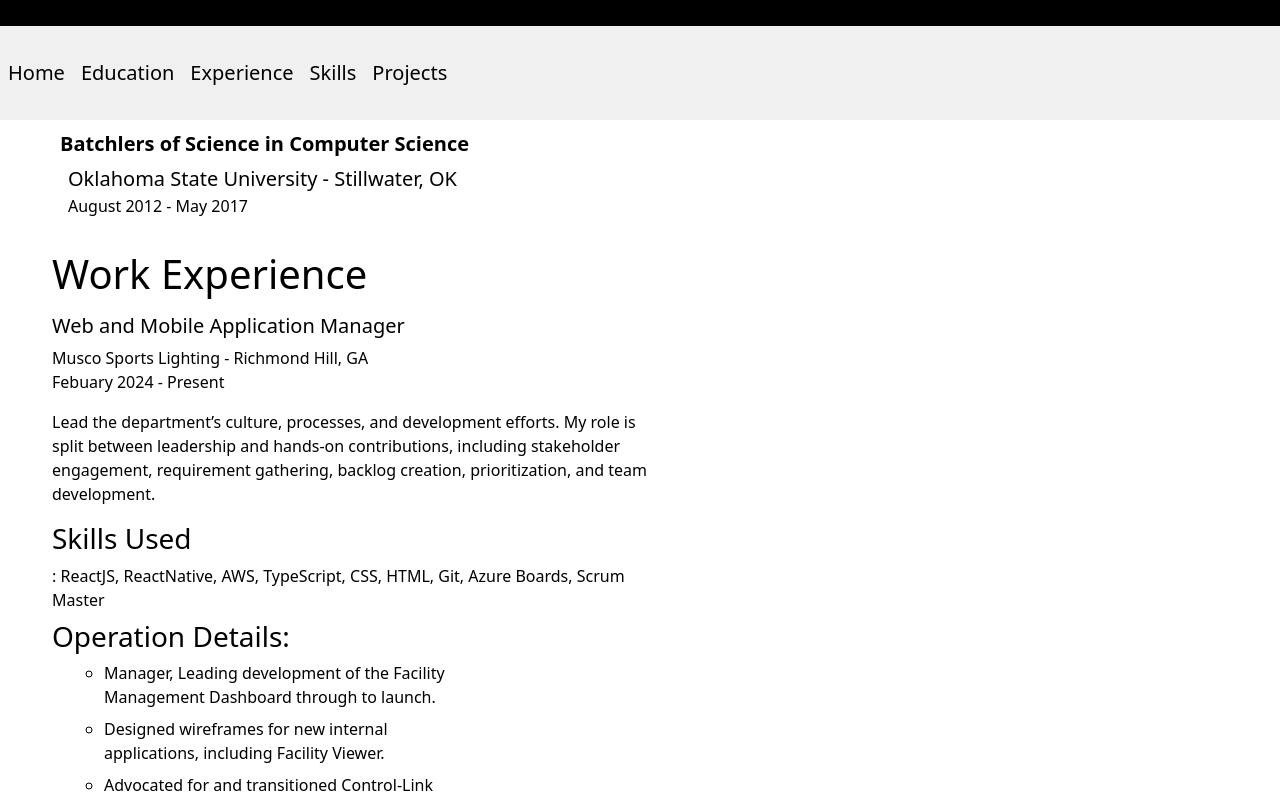
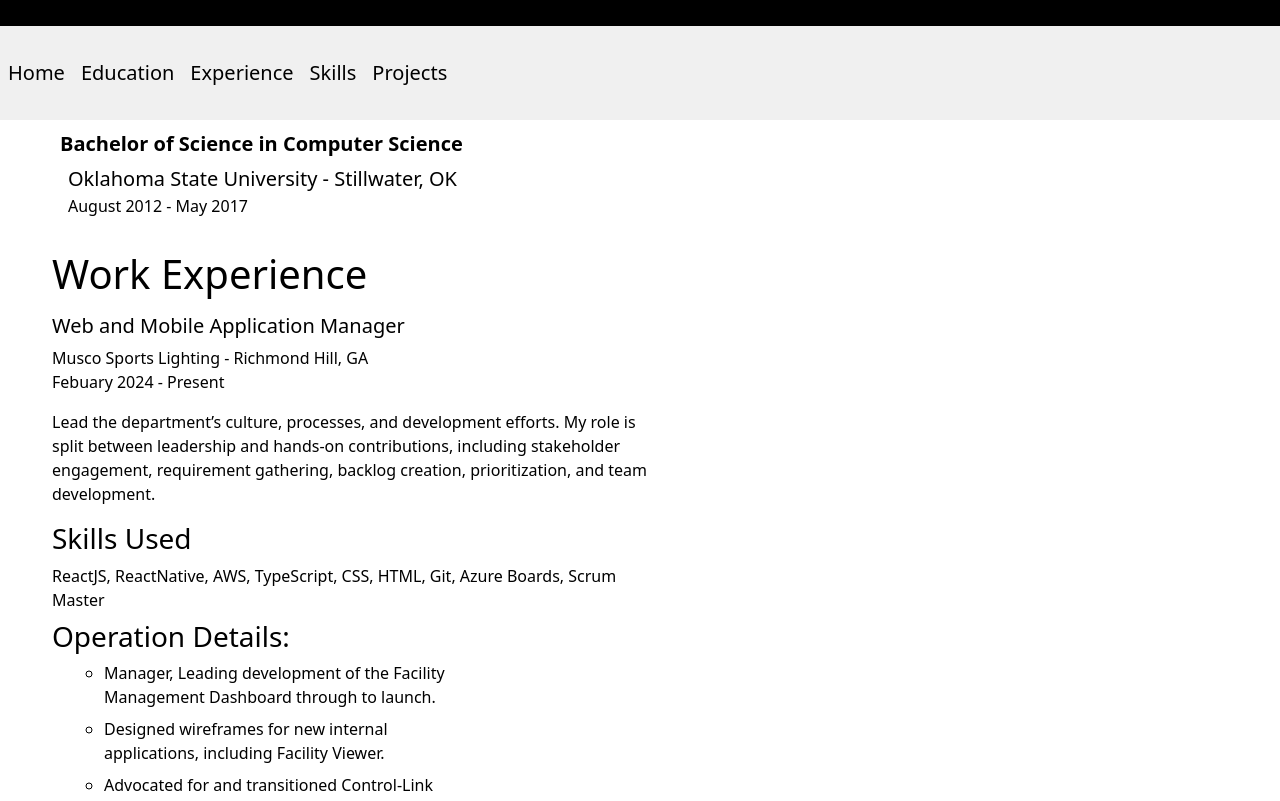
Before and after one commit to michael-svajhart/resume_fe, a React (Vite) app: page / in a window 1280 px wide. Shown: the part 680-1481 px from the top of the page. Built offline with nearby package versions, Linux system fonts and the light colour scheme.

Commit message:
spelling errors

```diff
--- a/src/sections/Education.tsx
+++ b/src/sections/Education.tsx
@@ -3,7 +3,7 @@ const Education: React.FC = () => {
         <section className="education" id="education">
             <h1 className="education_title">Education</h1>
             <University
-                Degree="Batchlers of Science in Computer Science"
+                Degree="Bachelor of Science in Computer Science"
                 School="Oklahoma State University"
                 Location="Stillwater, OK"
                 Time="August 2012 - May 2017"
--- a/src/sections/Experience.tsx
+++ b/src/sections/Experience.tsx
@@ -14,7 +14,7 @@ const Experience: React.FC = () => {
                 Start="Febuary 2024"
                 End="Present"
                 Description="Lead the department’s culture, processes, and development efforts. My role is split between leadership and hands-on contributions, including stakeholder engagement, requirement gathering, backlog creation, prioritization, and team development."
-                Skills={": ReactJS, ReactNative, AWS, TypeScript,  CSS, HTML, Git, Azure Boards, Scrum Master"}
+                Skills={"ReactJS, ReactNative, AWS, TypeScript,  CSS, HTML, Git, Azure Boards, Scrum Master"}
                 DetialsTitle="Operation Details:"
                 Details={[
                     "Manager, Leading development of the Facility Management Dashboard through to launch.",
```
